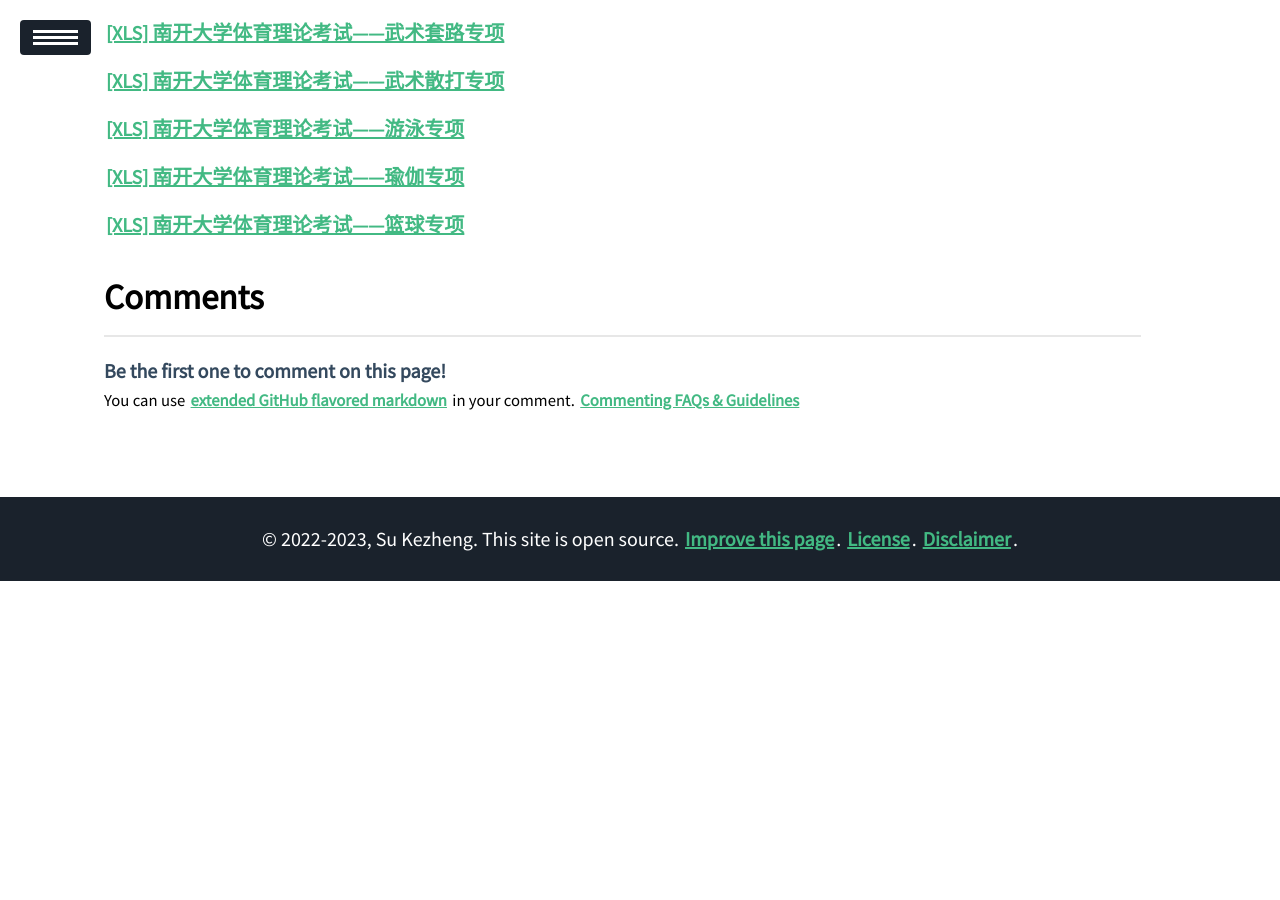
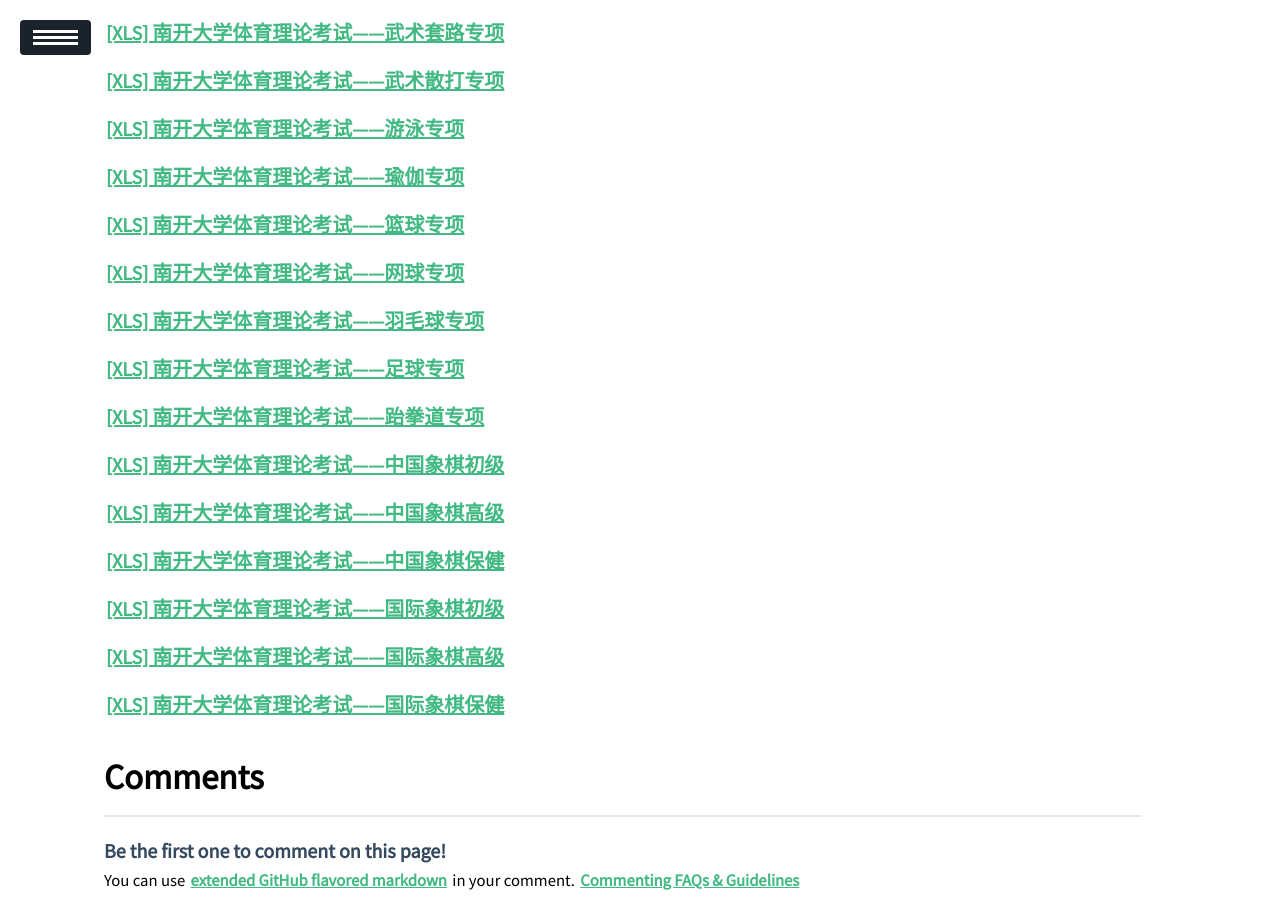
Before and after one commit to ssskz/ssskz.github.io, a Jekyll site: the page built from _posts/2023-11-11-NKU-Physical-Education-Theory-Exam.md, in a window 1280 px wide and 900 px high, scrolled down 805 px. Built offline with Jekyll 4.4.1, drawn with Linux system fonts in a browser that asks for light colours; our own code applies the rules of GitHub Pages for plain Markdown files; a script that is not in the unit is left out; before the commit the page ends 1386 px from its top, so only the background shows below that.

Commit message:
1
Signed-off-by: ssskz <12497590+ssskz@user.noreply.gitee.com>

```diff
--- a/_posts/2023-11-11-NKU-Physical-Education-Theory-Exam.md
+++ b/_posts/2023-11-11-NKU-Physical-Education-Theory-Exam.md
@@ -37,3 +37,23 @@
 <p><a href="https://ssskz.github.io/materials/体育理论考试/[瑜伽].xls" target="_blank">[XLS] 南开大学体育理论考试——瑜伽专项 </a></p>
 
 <p><a href="https://ssskz.github.io/materials/体育理论考试/[篮球].xls" target="_blank">[XLS] 南开大学体育理论考试——篮球专项 </a></p>
+
+<p><a href="https://ssskz.github.io/materials/体育理论考试/[网球].xls" target="_blank">[XLS] 南开大学体育理论考试——网球专项 </a></p>
+
+<p><a href="https://ssskz.github.io/materials/体育理论考试/[羽毛球].xls" target="_blank">[XLS] 南开大学体育理论考试——羽毛球专项 </a></p>
+
+<p><a href="https://ssskz.github.io/materials/体育理论考试/[足球].xls" target="_blank">[XLS] 南开大学体育理论考试——足球专项 </a></p>
+
+<p><a href="https://ssskz.github.io/materials/体育理论考试/[跆拳道].xls" target="_blank">[XLS] 南开大学体育理论考试——跆拳道专项 </a></p>
+
+<p><a href="https://ssskz.github.io/materials/体育理论考试/中国象棋初级班.xls" target="_blank">[XLS] 南开大学体育理论考试——中国象棋初级 </a></p>
+
+<p><a href="https://ssskz.github.io/materials/体育理论考试/中国象棋高级班.xls" target="_blank">[XLS] 南开大学体育理论考试——中国象棋高级 </a></p>
+
+<p><a href="https://ssskz.github.io/materials/体育理论考试/中国象棋保健班.xls" target="_blank">[XLS] 南开大学体育理论考试——中国象棋保健 </a></p>
+
+<p><a href="https://ssskz.github.io/materials/体育理论考试/中国象棋初级班.xls" target="_blank">[XLS] 南开大学体育理论考试——国际象棋初级 </a></p>
+
+<p><a href="https://ssskz.github.io/materials/体育理论考试/中国象棋高级班.xls" target="_blank">[XLS] 南开大学体育理论考试——国际象棋高级 </a></p>
+
+<p><a href="https://ssskz.github.io/materials/体育理论考试/中国象棋保健班.xls" target="_blank">[XLS] 南开大学体育理论考试——国际象棋保健 </a></p>
```
